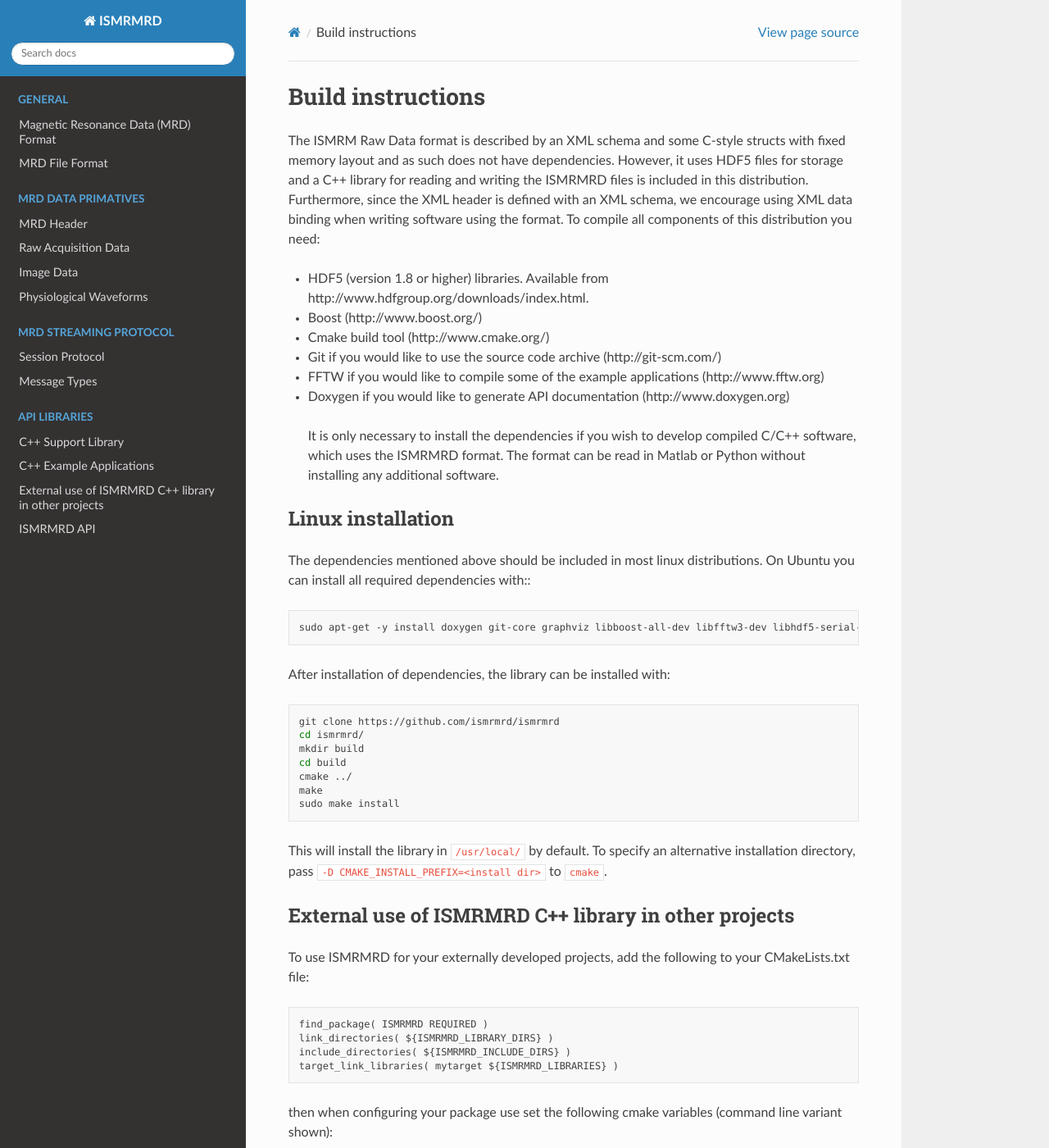
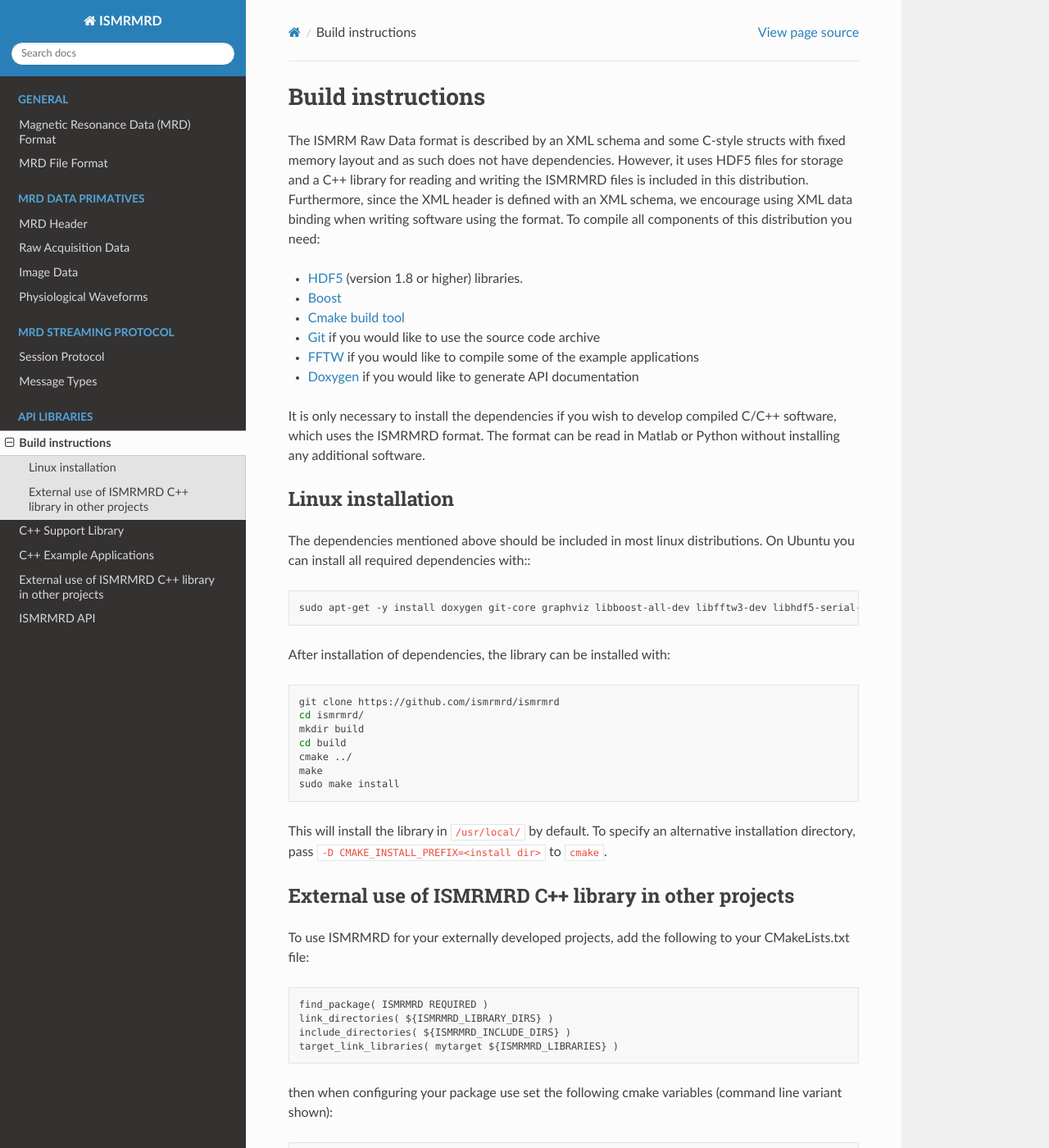
Before and after one commit to ismrmrd/ismrmrd, a Sphinx documentation site: the page built from doc/building.md, in a window 1280 px wide and 1400 px high. Shown: the whole window at 82% size. Built offline with Sphinx 7.4.7 and the Read the Docs theme 2.0.0, drawn with Linux system fonts in a browser that asks for light colours; the version number could not be read and is left out.

Commit message:
Re-add building.md and remove duplicate filestorage.md

```diff
--- a/doc/building.md
+++ b/doc/building.md
@@ -2,15 +2,14 @@
 
 The ISMRM Raw Data format is described by an XML schema and some C-style structs with fixed memory layout and as such does not have dependencies. However, it uses HDF5 files for storage and a C++ library for reading and writing the ISMRMRD files is included in this distribution. Furthermore, since the XML header is defined with an XML schema, we encourage using XML data binding when writing software using the format. To compile all components of this distribution you need:
 
-* HDF5 (version 1.8 or higher) libraries. Available from http://www.hdfgroup.org/downloads/index.html.
-* Boost (http://www.boost.org/)
-* Cmake build tool (http://www.cmake.org/)
-* Git if you would like to use the source code archive (http://git-scm.com/)
-* FFTW if you would like to compile some of the example applications
-  (http://www.fftw.org)
-* Doxygen if you would like to generate API documentation (http://www.doxygen.org)
+* [HDF5](http://www.hdfgroup.org/downloads/index.html) (version 1.8 or higher) libraries.
+* [Boost](http://www.boost.org/)
+* [Cmake build tool](http://www.cmake.org/)
+* [Git](http://git-scm.com/) if you would like to use the source code archive
+* [FFTW](http://www.fftw.org) if you would like to compile some of the example applications
+* [Doxygen](http://www.doxygen.org) if you would like to generate API documentation
 
-> It is only necessary to install the dependencies if you wish to develop compiled C/C++ software, which uses the ISMRMRD format. The format can be read in Matlab or Python without installing any additional software.
+It is only necessary to install the dependencies if you wish to develop compiled C/C++ software, which uses the ISMRMRD format. The format can be read in Matlab or Python without installing any additional software.
 
 ## Linux installation
 
--- a/doc/index.rst
+++ b/doc/index.rst
@@ -34,5 +34,6 @@ Please cite this paper if you use the format.
   :maxdepth: 2
   :caption: API Libraries
 
+  building
   cpplibrary
   api
```
Also changed, not shown: doc/filestorage.rst (deleted, +0 -84 lines), doc/mrd_raw_data.md (+1 -1 lines).
